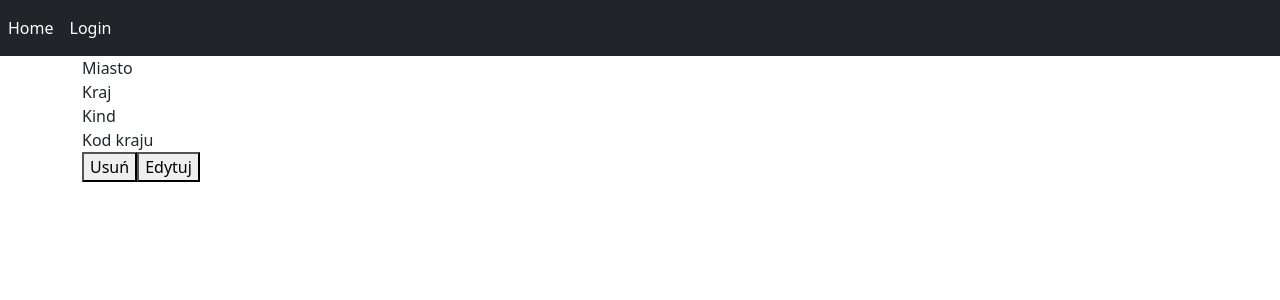
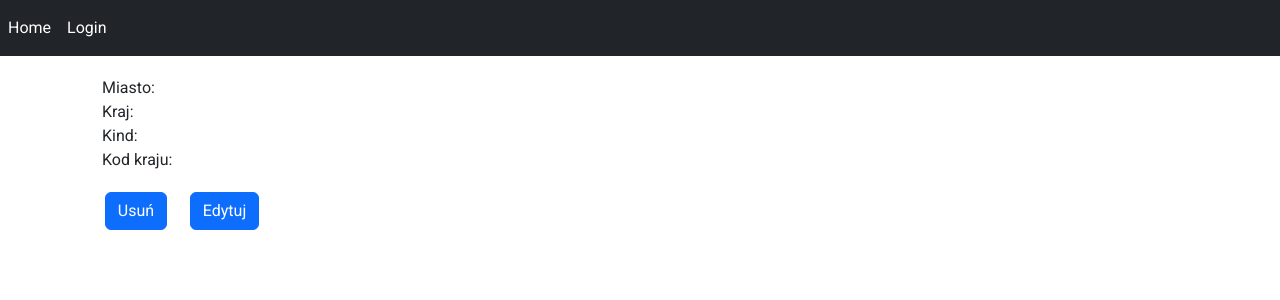
Before and after one commit to danieljackiewicz/angular-CRUD, an Angular app: page /home/destination/1 in a window 1280 px wide. Shown: the top 300 px of the page. Built offline with nearby package versions, Linux system fonts and the light colour scheme; no server answers.

Commit message:
basic css added

```diff
--- a/src/app/add-destination/add-destination.component.css
+++ b/src/app/add-destination/add-destination.component.css
@@ -0,0 +1,7 @@
+.container{
+    display: flex;
+    justify-content: center;
+}
+.title {
+    justify-content: center;
+}
--- a/src/app/add-destination/add-destination.component.html
+++ b/src/app/add-destination/add-destination.component.html
@@ -1,6 +1,6 @@
 <div class="container">
   <div class="formContainer">
-    <h3>Dodaj lokalizację</h3>
+    <h3 class="title">Dodaj lokalizację</h3>
     <form
       name="form"
       *ngIf="!isLoggedIn; else loggedIn"
@@ -15,6 +15,7 @@
         [(ngModel)]="form.name"
         required
         #name="ngModel"
+        placeholder="wpisz nazwę miasta"
       />
       <label>Kraj</label>
       <input
@@ -23,6 +24,7 @@
         [(ngModel)]="form.code"
         required
         #code="ngModel"
+        placeholder="wpisz nazwę kraju"
       />
       <label>Kod Merlinx</label>
       <input
@@ -40,7 +42,12 @@
         required
         #locationKind="ngModel"
       />
-      <input type="submit" value="Dodaj" style="margin-top: 30px" />
+      <input
+        class="btn btn-primary btn-block input-button"
+        type="submit"
+        value="Dodaj"
+        style="margin-top: 30px"
+      />
     </form>
   </div>
 </div>
--- a/src/app/delete-destination/delete-destination.component.html
+++ b/src/app/delete-destination/delete-destination.component.html
@@ -1 +1,3 @@
-<button (click)="onSubmit()">Usuń</button>
+<div class="button-container">
+  <button class="btn btn-primary btn-block" (click)="onSubmit()">Usuń</button>
+</div>
--- a/src/app/destination-details/destination-details.component.css
+++ b/src/app/destination-details/destination-details.component.css
@@ -0,0 +1,10 @@
+.destination-details{
+    padding: 20px;
+    font-size: medium;
+}
+.button-container{
+    width: 200px;
+    display: flex;
+    flex-direction: row;
+    justify-content: space-evenly;
+}
--- a/src/app/destination-details/destination-details.component.html
+++ b/src/app/destination-details/destination-details.component.html
@@ -1,8 +1,10 @@
-<div>
-  <div>Miasto {{ location.name }}</div>
-  <div>Kraj {{ location.code }}</div>
-  <div>Kind {{ location.locationKind }}</div>
-  <div>Kod kraju {{ location.parentLocation }}</div>
+<div class="destination-details">
+  <div>Miasto: {{ location.name }}</div>
+  <div>Kraj: {{ location.code }}</div>
+  <div>Kind: {{ location.locationKind }}</div>
+  <div>Kod kraju: {{ location.parentLocation }}</div>
 </div>
-<app-delete-destination></app-delete-destination>
-<app-edit-destination></app-edit-destination>
+<div class="button-container">
+  <app-delete-destination></app-delete-destination>
+  <app-edit-destination></app-edit-destination>
+</div>
--- a/src/app/destination-list/destination-list.component.css
+++ b/src/app/destination-list/destination-list.component.css
@@ -6,3 +6,33 @@
 .list{
     width: 300px;
 }
+.btn{
+    margin: 40px;
+}
+.btn a{
+    color: #fff;
+    text-decoration: none;
+}
+.country{
+    margin-top: 40px;
+}
+.country h3{
+    margin-left: 25px
+}
+.list{
+    list-style-type: none;
+}
+.country ul{
+    padding-left: 10px;
+}
+.list {
+    padding: 5px
+}
+.list a{
+    text-decoration: none;
+    color: #000;
+
+}
+.list a::before{
+    content: "🌍";
+}
--- a/src/app/destination-list/destination-list.component.html
+++ b/src/app/destination-list/destination-list.component.html
@@ -1,22 +1,22 @@
 <div class="container">
-  <div class="button">
-    <button>
+  <div class="button-container">
+    <button class="btn btn-primary btn-block">
       <a [routerLink]="['/new']">Dodaj destynację</a>
     </button>
   </div>
-  <div class="country list">
+  <div class="country">
     <h3>Lokalizacje:</h3>
-    <ol>
-      <li *ngFor="let element of results">
+    <ul>
+      <li class="list" *ngFor="let element of results">
         <a [routerLink]="['destination/', element.id]"
           >{{ element.name }} Kraj: {{ element.parentLocation.name }}</a
         >
       </li>
-      <li *ngFor="let element of myDataArr">
+      <li class="list" *ngFor="let element of myDataArr">
         <a [routerLink]="['destination/', element.id]"
           >{{ element.name }} Kraj: {{ element.code }}</a
         >
       </li>
-    </ol>
+    </ul>
   </div>
 </div>
--- a/src/app/edit-destination/edit-destination.component.html
+++ b/src/app/edit-destination/edit-destination.component.html
@@ -1,4 +1,6 @@
-<button (click)="onEdit()">Edytuj</button>
+<div class="button-container">
+  <button class="btn btn-primary btn-block" (click)="onEdit()">Edytuj</button>
+</div>
 <div class="container" *ngIf="display">
   <div class="formContainer">
     <h3>Edytuj lokalizację</h3>
--- a/src/index.html
+++ b/src/index.html
@@ -10,6 +10,12 @@
       rel="stylesheet"
       href="https://unpkg.com/bootstrap@4.6.0/dist/css/bootstrap.min.css"
     />
+    <link rel="preconnect" href="https://fonts.googleapis.com" />
+    <link rel="preconnect" href="https://fonts.gstatic.com" crossorigin />
+    <link
+      href="https://fonts.googleapis.com/css2?family=Roboto:ital,wght@0,300;0,400;0,700;1,100;1,400&display=swap"
+      rel="stylesheet"
+    />
   </head>
   <body>
     <app-root></app-root>
--- a/src/styles.css
+++ b/src/styles.css
@@ -1 +1,3 @@
 /* You can add global styles to this file, and also import other style files */
+body{font-family: 'Roboto',
+sans-serif;}
```
